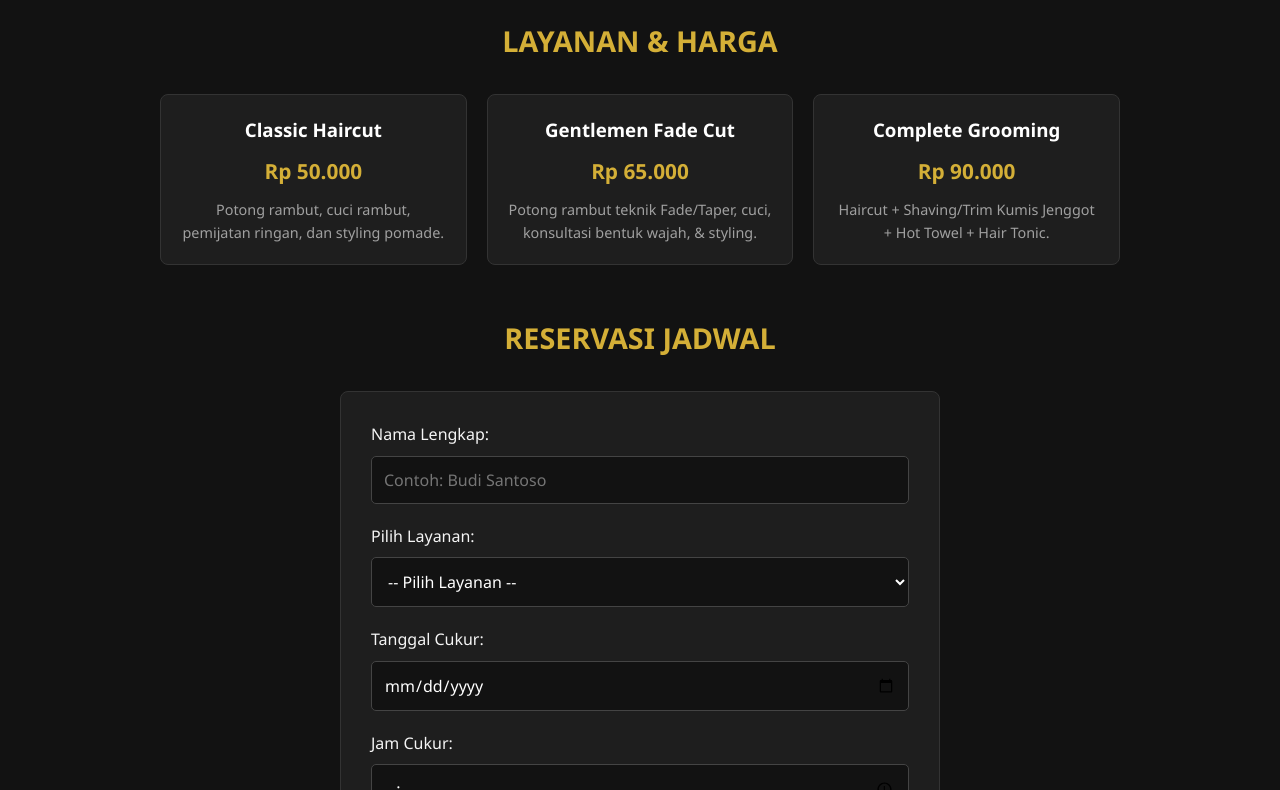
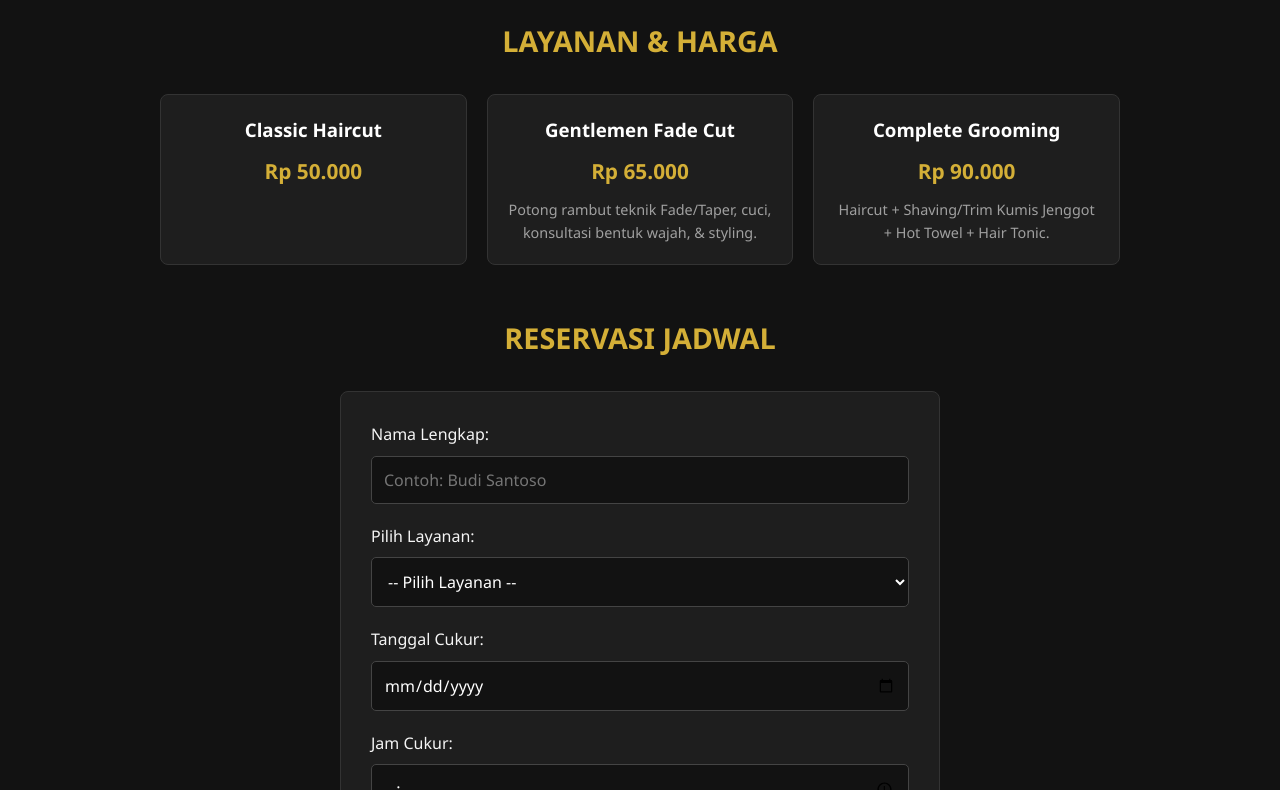
Before and after one commit to achsanul1412/barberstyle, a plain HTML site: page index.html in a window 1280 px wide. Shown: the part 310-1100 px from the top of the page. Drawn offline with Linux system fonts and the light colour scheme.

Commit message:
Update index.html

```diff
--- a/index.html
+++ b/index.html
@@ -202,7 +202,6 @@
             <div class="service-card">
                 <h3>Classic Haircut</h3>
                 <div class="price">Rp 50.000</div>
-                <p>Potong rambut, cuci rambut, pemijatan ringan, dan styling pomade.</p>
             </div>
             <div class="service-card">
                 <h3>Gentlemen Fade Cut</h3>
```
